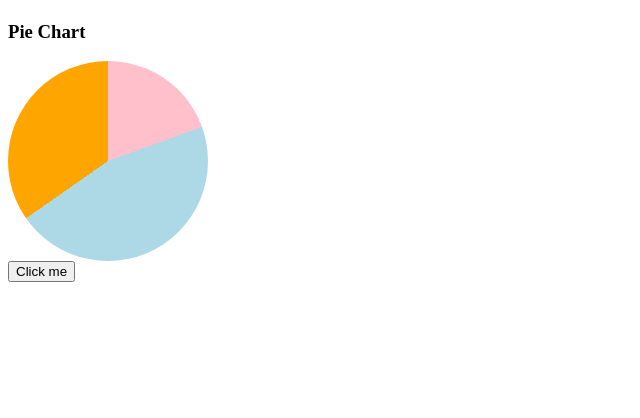
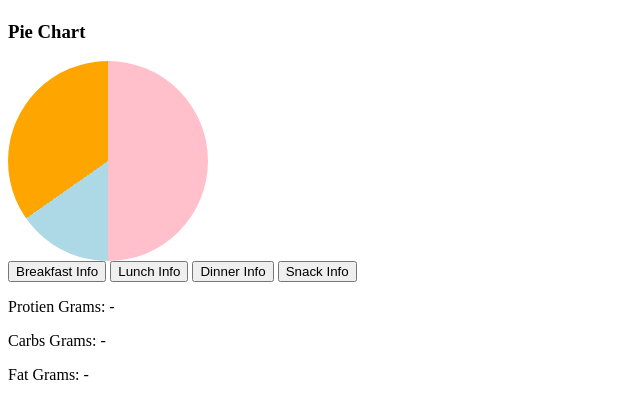
Before and after one commit to jchenTJ/nutrition_calculator, a plain HTML site: page index.html in a window 1280 px wide. Shown: the part 632-1050 px from the top of the page, without its empty margins (0-640 px from the left). Before the commit the page ends 922 px from the top, so only its background shows below. Drawn offline with Linux system fonts and the light colour scheme.

Commit message:
Update index.html

```diff
--- a/index.html
+++ b/index.html
@@ -10,8 +10,7 @@
 
     <h>Wow look at this isnt this so cool</h>
     <br>
-<!-- Add this markup to your HTML file where you'd like to embed your app: -->
-<!-- Add this markup to your HTML file where you'd like to embed your app: -->
+
     <iframe seamless
         allow="clipboard-write"
         src="https://connect.calcapp.net/?app=8hoygo"
@@ -21,17 +20,50 @@
     <br>
     <h3>Pie Chart</h3>
     <div class="piechart"></div>
-    <button onclick="test()">Click me</button>
+    <button onclick="breakfast()">Breakfast Info</button>
+    <button onclick="lunch()">Lunch Info</button>
+    <button onclick="dinner()">Dinner Info</button>
+    <button onclick="snack()">Snack Info</button>
+    <p id="line1">Protien Grams: -</p>
+    <p id="line2">Carbs Grams: -</p>
+    <p id="line3">Fat Grams: -</p>
+    <br><br><br><br>
+
     <script>
-        function test(){
+        function customRound(value){
+            value = value * 10;
+            value = Math.floor(value, 1);
+            value = value / 10
+            return value
+        }
+        function breakfast(){
             var cen = calcappIframe.getValue("MainPage", "BreakfastCal").then(function(value) {
-                console.log("Breakfast: " + value);
-                console.log("Protien Grams: " + (value * 0.3 / 4));
-                console.log("Carbs Grams: " + (value * 0.4 / 4));
-                console.log("Fat Grams: " + (value * 0.3 / 9));
+                document.getElementById("line1").innerHTML = "Protien Grams: " + customRound(value * 0.3 / 4);
+                document.getElementById("line2").innerHTML = "Carbs Grams: " + customRound(value * 0.4 / 4);
+                document.getElementById("line3").innerHTML = "Fat Grams: " + customRound(value * 0.3 / 9);
+            })
+        }
+        function lunch(){
+            var cen = calcappIframe.getValue("MainPage", "LunchCal").then(function(value) {
+                document.getElementById("line1").innerHTML = "Protien Grams: " + customRound(value * 0.3 / 4);
+                document.getElementById("line2").innerHTML = "Carbs Grams: " + customRound(value * 0.4 / 4);
+                document.getElementById("line3").innerHTML = "Fat Grams: " + customRound(value * 0.3 / 9);
+            })
+        }
+        function dinner(){
+            var cen = calcappIframe.getValue("MainPage", "DinnerCal").then(function(value) {
+                document.getElementById("line1").innerHTML = "Protien Grams: " + customRound(value * 0.3 / 4);
+                document.getElementById("line2").innerHTML = "Carbs Grams: " + customRound(value * 0.4 / 4);
+                document.getElementById("line3").innerHTML = "Fat Grams: " + customRound(value * 0.3 / 9);
+            })
+        }
+        function snack(){
+            var cen = calcappIframe.getValue("MainPage", "SnackCal").then(function(value) {
+                document.getElementById("line1").innerHTML = "Protien Grams: " + customRound(value * 0.3 / 4);
+                document.getElementById("line2").innerHTML = "Carbs Grams: " + customRound(value * 0.4 / 4);
+                document.getElementById("line3").innerHTML = "Fat Grams: " + customRound(value * 0.3 / 9);
             })
         }
     </script>
-
   </body>
 </html>
--- a/style.css
+++ b/style.css
@@ -3,8 +3,8 @@
     height: 200px;
     border-radius: 50%;
     background-image: conic-gradient(
-        pink 70deg,
+        pink 180deg,
         lightblue 0 235deg,
-        orange 0
+        orange 0 0deg
     );
 }
```
